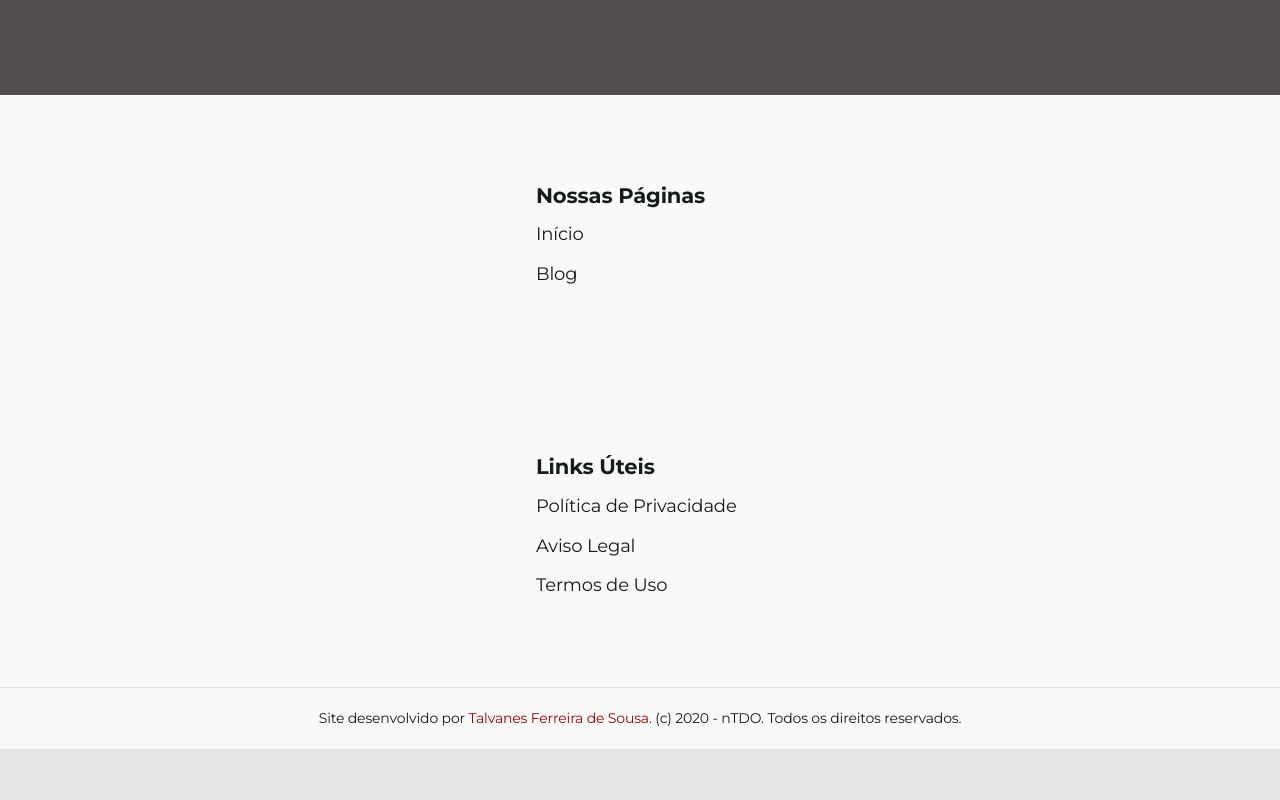
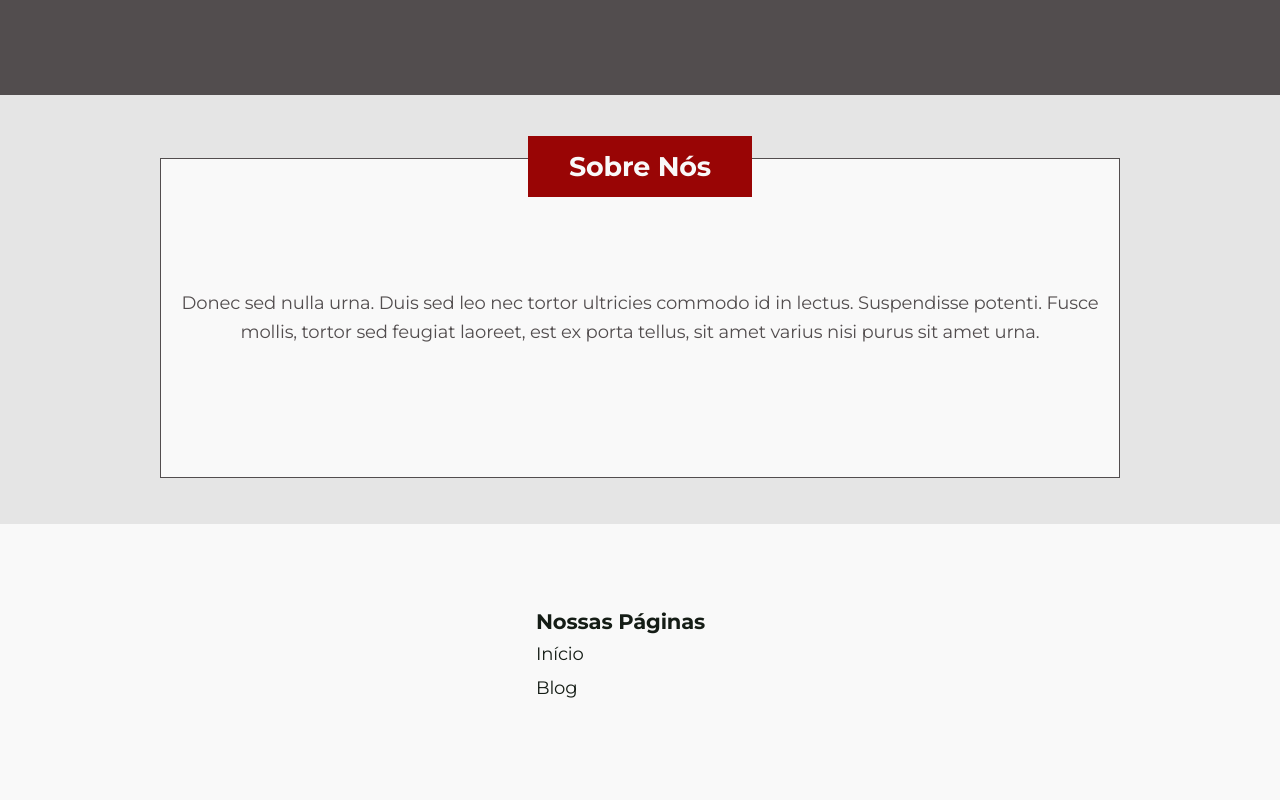
Before and after one commit to talvanes/site-ntdo, a Next.js app: page / in a window 1280 px wide. Shown: the part 1340-2140 px from the top of the page. Before the commit the page ends 2089 px from the top, so only its background shows below. Built offline with nearby package versions, Linux system fonts and the light colour scheme.

Commit message:
nTDO Next: seção "Sobre Nós"

```diff
--- /dev/null
+++ b/src/components/AboutUs.module.css
@@ -0,0 +1,34 @@
+.about_us_container {
+  composes: container from "@/styles/utils.module.css";
+  composes: bg-white border-default from "@/styles/colors.module.css";
+  composes: body-paragraph from "@/styles/typography.module.css";
+
+  width: 90%;
+  min-height: 20rem;
+  max-width: 60rem;
+
+  margin: 3.95rem auto 2.88rem;
+  text-align: center;
+
+  display: flex;
+  flex-direction: column;
+  align-items: center;
+  justify-content: center;
+
+  position: relative;
+}
+
+.about_us_title {
+  composes: bg-brand text-white from "@/styles/colors.module.css";
+  composes: body-title from "@/styles/typography.module.css";
+
+  width: 14rem;
+  height: 3.8rem;
+
+  display: flex;
+  align-items: center;
+  justify-content: center;
+
+  position: absolute;
+  top: -1.4rem;
+}
--- /dev/null
+++ b/src/components/AboutUs.tsx
@@ -0,0 +1,18 @@
+import styles from "./AboutUs.module.css";
+
+interface AboutUsProps {
+  title: string;
+  description: string;
+}
+
+export default function AboutUs({ title, description }: AboutUsProps) {
+  return (
+    <article className={styles.about_us_container}>
+      <header className={styles.about_us_title}>
+        <h1>{title}</h1>
+      </header>
+
+      <p>{description}</p>
+    </article>
+  );
+}
--- a/src/components/Hero.module.css
+++ b/src/components/Hero.module.css
@@ -1,5 +1,5 @@
 .hero_container {
-  composes: bg-default text-grey from "../styles/colors.module.css";
+  composes: bg-default text-grey from "@/styles/colors.module.css";
 
   display: flex;
   flex-direction: column;
@@ -10,7 +10,7 @@
 }
 
 .hero_content {
-  composes: container from "../styles/utils.module.css";
+  composes: container from "@/styles/utils.module.css";
 
   min-height: 20rem;
   display: flex;
@@ -20,12 +20,12 @@
 }
 
 .hero_content_title {
-  composes: text-white from "../styles/colors.module.css";
-  composes: hero-title from "../styles/typography.module.css";
+  composes: text-white from "@/styles/colors.module.css";
+  composes: hero-title from "@/styles/typography.module.css";
 }
 
 .hero_content_subtitle {
-  composes: hero-subtitle from "../styles/typography.module.css";
+  composes: hero-subtitle from "@/styles/typography.module.css";
 
   text-transform: capitalize;
 }
--- a/src/components/Layout.module.css
+++ b/src/components/Layout.module.css
@@ -29,7 +29,7 @@
 }
 
 .main_footer_links, .main_footer_legal {
-  composes: body-paragraph from "@/styles/typography.module.css";
+  composes: link-text from "@/styles/typography.module.css";
 
   width: 13rem;
   flex: 1 0 auto;
--- a/src/pages/_app.tsx
+++ b/src/pages/_app.tsx
@@ -1,7 +1,7 @@
 import { AppProps } from "next/app";
 import Head from "next/head";
 
-import '../styles/globals.css';
+import '@/styles/globals.css';
 
 function MyApp({ Component, pageProps }: AppProps) {
   return (
--- a/src/pages/index.tsx
+++ b/src/pages/index.tsx
@@ -1,6 +1,7 @@
 import SEO from "@/components/SEO";
 import Layout from "@/components/Layout";
-import Hero from "../components/Hero";
+import Hero from "@/components/Hero";
+import AboutUs from "@/components/AboutUs";
 
 export default function Home() {
   return (
@@ -16,6 +17,12 @@ export default function Home() {
       <Hero title="nTDO" subtitle="Do Nada Ao Tudo" />
 
       {/* TODO Seção "Sobre Nós" */}
+      <AboutUs
+        title="Sobre nós"
+        description="Donec sed nulla urna. Duis sed leo nec tortor ultricies
+        commodo id in lectus. Suspendisse potenti. Fusce mollis, tortor sed feugiat
+        laoreet, est ex porta tellus, sit amet varius nisi purus sit amet urna. "
+      />
     </Layout>
     </>
   )
--- a/src/styles/effects.module.css
+++ /dev/null
@@ -1,3 +0,0 @@
-.textbox-shadow {
-  box-shadow: 2px 4px 4px 1px rgba(82, 77, 78, 0.25);
-}
--- a/src/styles/typography.module.css
+++ b/src/styles/typography.module.css
@@ -16,21 +16,21 @@
 
 .body-title {
   font-weight: 700;
-  font-size: 3.6em;
-  line-height: 4.8em;
+  font-size: 1.0em;
+  line-height: 1.3em;
   text-transform: capitalize;
 }
 
 .body-title-small {
   font-weight: 700;
-  font-size: 2.4em;
-  line-height: 3.6em;
+  font-size: 0.8em;
+  line-height: 1.0em;
 }
 
 .body-paragraph {
   font-weight: 400;
   font-size: 1.8em;
-  line-height: 2.2em;
+  line-height: 1.6em;
 }
 
 .body-paragraph-large {
@@ -62,3 +62,9 @@
   font-size: 1.5em;
   line-height: 2.4em;
 }
+
+.link-text {
+  font-weight: 400;
+  font-size: 1.8em;
+  line-height: 1.85em;
+}
```
